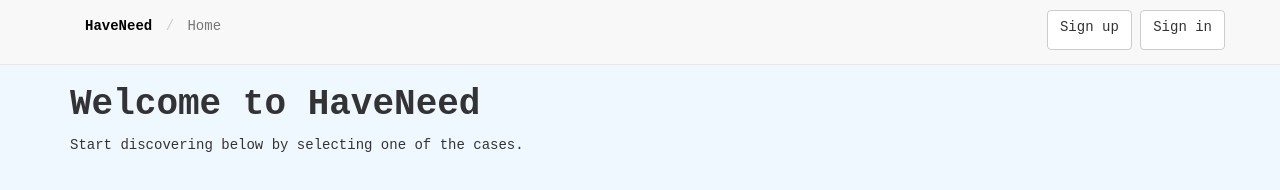
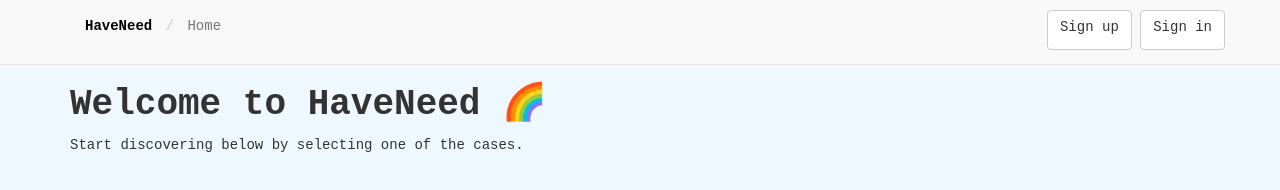
Before and after one commit to FrancescoSTL/generadix, a website: page views/index.html in a window 1280 px wide. Drawn offline with nearby package versions, Linux system fonts and the light colour scheme; files that its build step writes are made by us from their sources.

Commit message:
add emoji why not

```diff
--- a/views/index.html
+++ b/views/index.html
@@ -9,7 +9,7 @@
 {% endblock %}
 
 {% block head %}
-    <h1><b>Welcome to HaveNeed</b></h1>
+    <h1><b>Welcome to HaveNeed 🌈</b></h1>
     <p>Start discovering below by selecting one of the cases.</p>
 {% endblock %}
 
```
